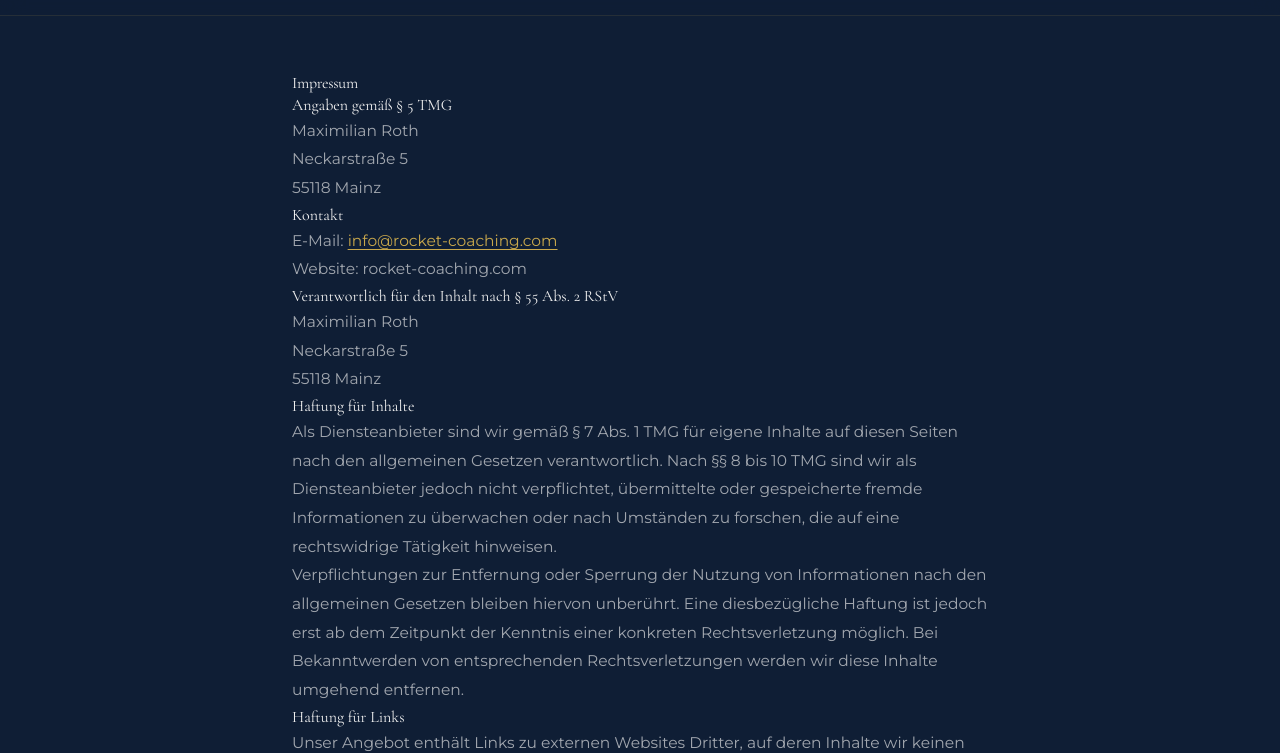
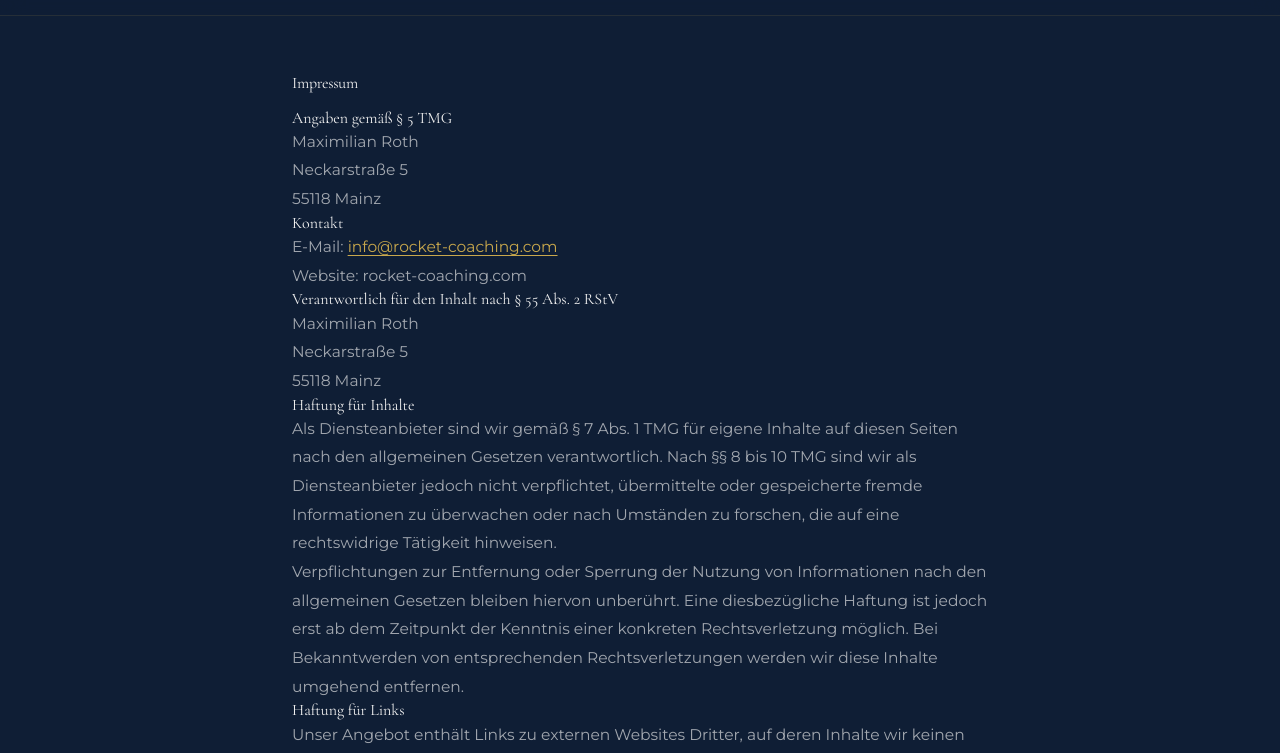
Before and after one commit to mrothgoesgh/rocket-coaching-website, a plain HTML site: page impressum.html in a window 1280 px wide. Shown: the part 65-818 px from the top of the page. Drawn offline with nearby package versions, Linux system fonts and the light colour scheme.

Commit message:
Datenschutz & Impressum: larger h2 headings with proper spacing
Co-Authored-By: Claude Sonnet 4.6 <noreply@anthropic.com>

```diff
--- a/impressum.html
+++ b/impressum.html
@@ -71,10 +71,12 @@
     }
     h2 {
       font-family: 'Cormorant Garamond', serif;
-      font-size: 22px; font-weight: 700;
-      color: var(--text); margin-bottom: 12px; margin-top: 40px;
+      font-size: clamp(28px, 3.4vw, 36px); font-weight: 700;
+      line-height: 1.2;
+      color: var(--text); margin-top: 72px; margin-bottom: 24px;
     }
-    p { font-size: 15.5px; color: var(--muted); line-height: 1.85; margin-bottom: 16px; }
+    h2:first-of-type { margin-top: 16px; }
+    p { font-size: 15.5px; color: var(--muted); line-height: 1.85; margin-bottom: 24px; }
     .placeholder {
       display: inline-block;
       background: rgba(201,168,76,0.1);
```
Also changed, not shown: datenschutz.html (+4 -2 lines).
